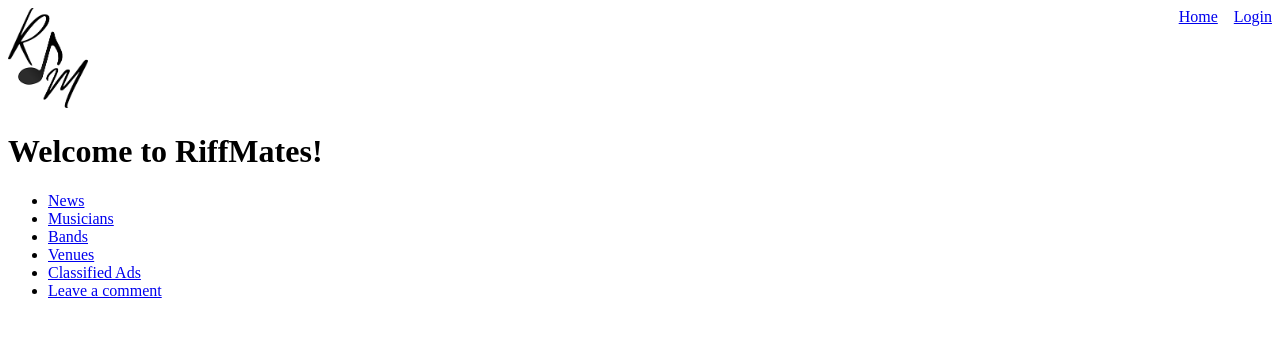
After one commit to piyushpatel2005/django-examples, a Django app: page / in a window 1280 px wide. The commit adds this page. Shown: the top 337 px of the page. Run offline with Django 5.2, Linux system fonts and the light colour scheme.

Commit message:
Using static files

```diff
--- a/riff_mates/home/views.py
+++ b/riff_mates/home/views.py
@@ -65,3 +65,7 @@ def news_advanced(request):
     }
 
     return render(request, "adv_news.html", data)
+
+
+def home(request):
+    return render(request, "home.html")
--- a/riff_mates/riff_mates/settings.py
+++ b/riff_mates/riff_mates/settings.py
@@ -60,6 +60,7 @@ TEMPLATES = [
         'DIRS': [ BASE_DIR / 'templates' ],
         'APP_DIRS': True,
         'OPTIONS': {
+            'builtins': ['django.templatetags.static'],
             'context_processors': [
                 'django.template.context_processors.debug',
                 'django.template.context_processors.request',
@@ -119,6 +120,7 @@ USE_TZ = True
 # https://docs.djangoproject.com/en/5.1/howto/static-files/
 
 STATIC_URL = 'static/'
+STATICFILES_DIRS = [ BASE_DIR / 'static' ]
 
 # Default primary key field type
 # https://docs.djangoproject.com/en/5.1/ref/settings/#default-auto-field
@@ -126,7 +128,7 @@ STATIC_URL = 'static/'
 DEFAULT_AUTO_FIELD = 'django.db.models.BigAutoField'
 
 # Account Management
-LOGIN_REDIRECT_URL = "/bands/bands/"
-LOGOUT_REDIRECT_URL = "/bands/bands/"
+LOGIN_REDIRECT_URL = "/"
+LOGOUT_REDIRECT_URL = "/"
 
 EMAIL_BACKEND = 'django.core.mail.backends.console.EmailBackend'
--- a/riff_mates/riff_mates/urls.py
+++ b/riff_mates/riff_mates/urls.py
@@ -22,6 +22,7 @@ from home import views as home_views
 urlpatterns = [
     path('admin/', admin.site.urls),
     path("accounts/", include("django.contrib.auth.urls")),
+    path('', home_views.home, name='home'),
     path('credits/', home_views.credits, name='credits'),
     path('about/', home_views.about, name='about'),
     path('version/', home_views.version, name='version'),
--- a/riff_mates/templates/base.html
+++ b/riff_mates/templates/base.html
@@ -7,6 +7,7 @@
 </head>
 <body>
   <div style="float: right;">
+    <a href="{% url 'home' %}">Home</a> &nbsp;&nbsp;
     {% if user.is_authenticated %}
       Hello, {{user.username}}! &nbsp;
 
--- /dev/null
+++ b/riff_mates/templates/home.html
@@ -0,0 +1,19 @@
+<!-- RiffMates/templates/home.html -->
+{% extends "base.html" %}
+{% load static %}
+
+{% block content %}
+  <img src="{% static 'img/logo.png' %}" height="100">
+  <h1>Welcome to RiffMates!</h1>
+
+  <ul>
+    <li> <a href="{% url 'news' %}">News</a> </li>
+    <li> <a href="{% url 'musicians' %}">Musicians</a> </li>
+    <li> <a href="{% url 'bands' %}">Bands</a> </li>
+    <li> <a href="{% url 'venues' %}">Venues</a> </li>
+    <li> <a href="{% url 'list_ads' %}">Classified Ads</a> </li>
+    <li> <a href="{% url 'comment' %}">Leave a comment</a> </li>
+
+  </ul>
+
+{% endblock content %}
```
Also changed, not shown: README.md, riff_mates/static/img/logo.png (added).
